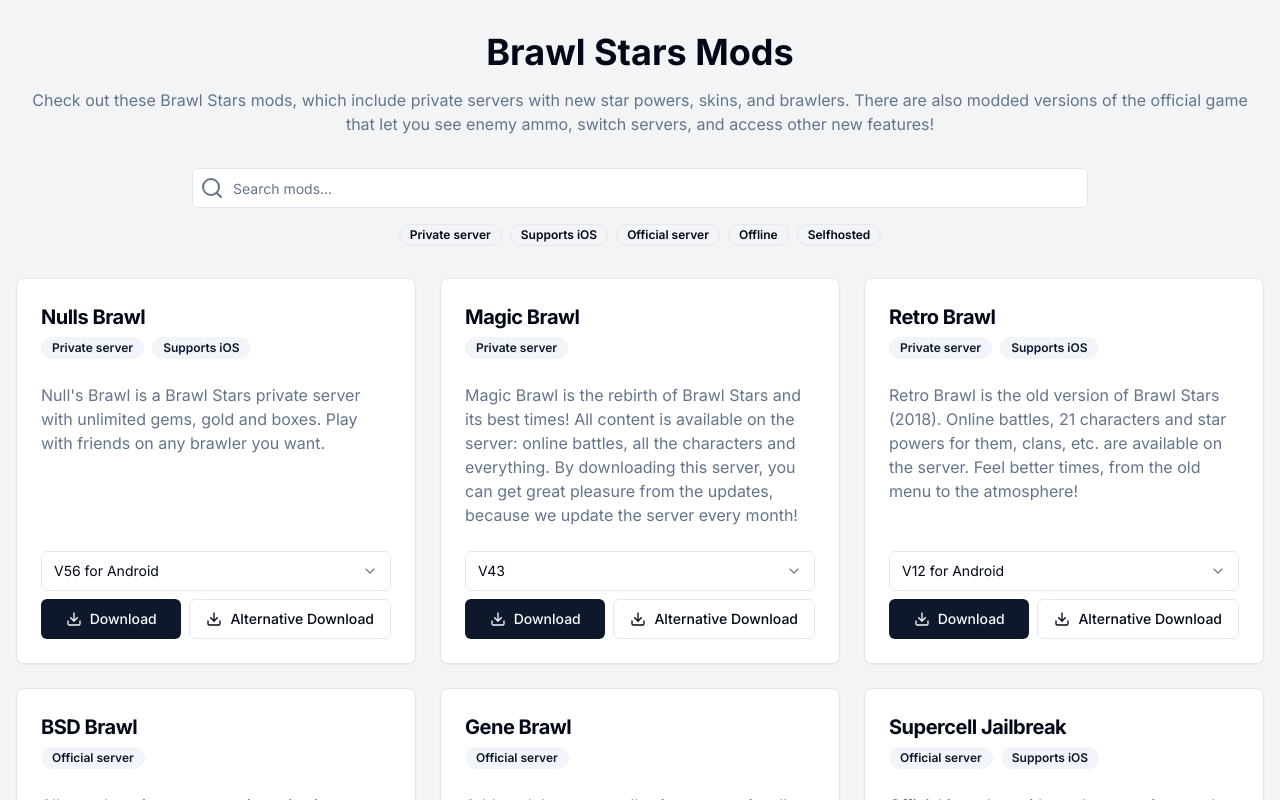
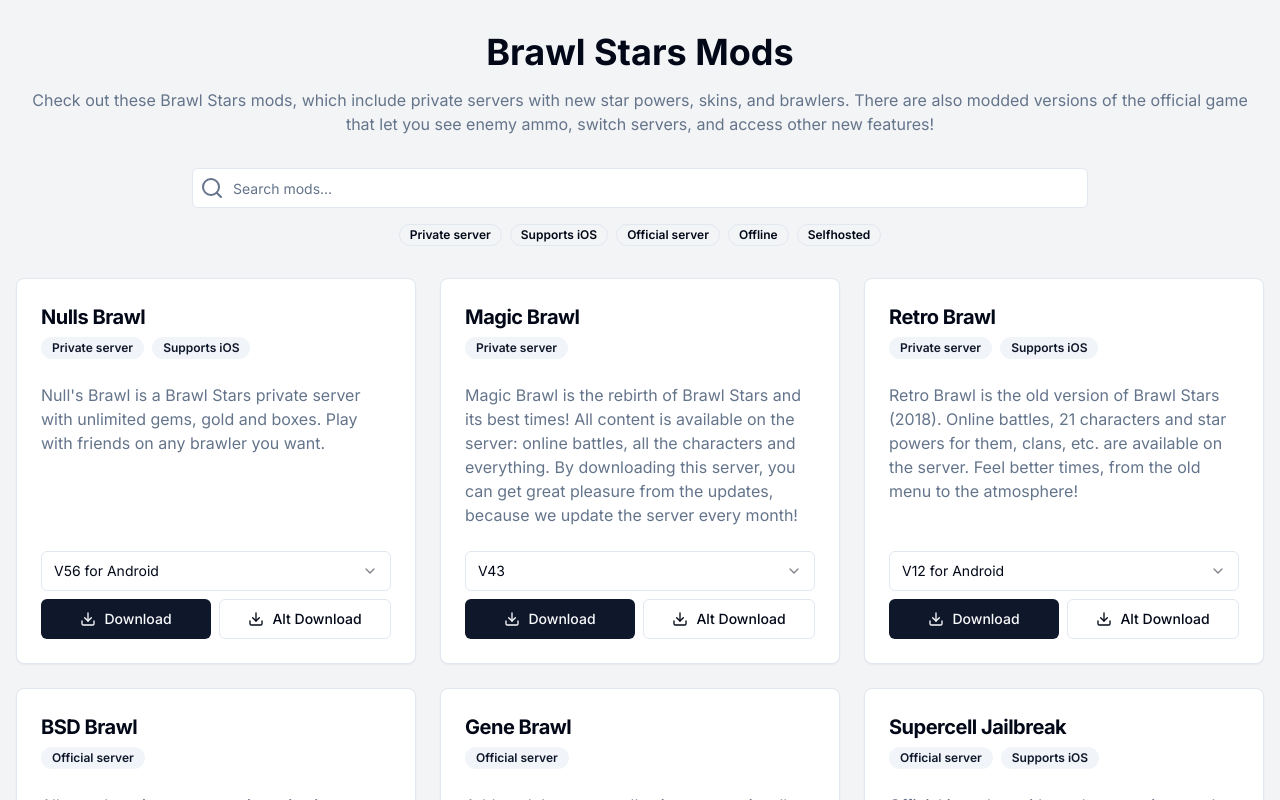
Before and after one commit to natesworksdev/brawlmods, a Next.js app: page / in a window 1280 px wide. Shown: the top 800 px of the page. Built offline with nearby package versions, Linux system fonts and the light colour scheme.

Commit message:
Alternative download => alt download

```diff
--- a/app/page.tsx
+++ b/app/page.tsx
@@ -375,7 +375,7 @@ export default function Home() {
                       <Button variant="outline" asChild className="flex-1">
                         <Link href={currentVersion.altDownload} passHref>
                           <DownloadIcon className="mr-2 h-4 w-4" />
-                          Alternative Download
+                          Alt Download
                         </Link>
                       </Button>
                     )}
```
